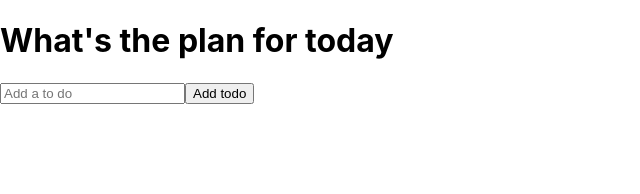
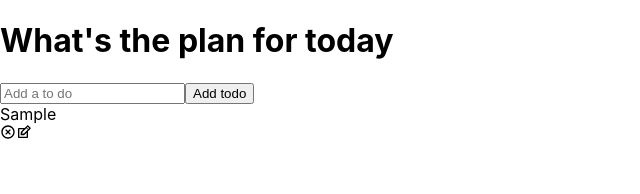
Before and after one commit to DjangoKerger/todolist2, a React (Create React App) app in the folder marchtodo/: page / in a window 1280 px wide. Both pictures are taken after typing "Sample" into the empty fields and a click on the button "Add todo". Shown: the top 194 px of the page, without its empty margins (0-640 px from the left). Built offline with nearby package versions, Linux system fonts and the light colour scheme.

Commit message:
delete button and edit button added

```diff
--- a/marchtodo/src/components/Todo.js
+++ b/marchtodo/src/components/Todo.js
@@ -0,0 +1,44 @@
+import React, { useState } from 'react';
+import TodoForm from './TodoForm';
+import { RiCloseCircleLine } from 'react-icons/ri';
+import { TiEdit } from 'react-icons/ti'
+
+const Todo = ({ todos, completeTodo, removeTodo, updateTodo }) => {
+
+    const [edit, setEdit] = useState({
+        id: null,
+        value:''
+    });
+
+    const submitUpdate = value => {
+        updateTodo(edit.id, value)
+        setEdit({
+            id: null,
+            value: ''
+        });
+    };
+
+    if(edit.id) {
+        return <TodoForm edit={edit} onSubmit={submitUpdate} />
+    }
+
+    return todos.map((todo, index)=>(
+        <div className={
+            todo.isComplete ? 'todo-row complete':'todo-row'} key={index}
+            >
+                <div key={todo.id} onClick={() => completeTodo(todo.id)}>
+                    {todo.text}
+            </div>
+            <div className='icons'>
+              <RiCloseCircleLine
+                  onClick={() => removeTodo(todo.id)}
+                  className='delete-icon'
+              />
+              <TiEdit onClick={() => setEdit(todo.id)}
+                  className='edit-icon'/>
+            </div>
+        </div>
+    ));
+};
+
+export default Todo;
--- a/marchtodo/src/components/TodoList.js
+++ b/marchtodo/src/components/TodoList.js
@@ -1,5 +1,6 @@
 import React, { useState } from 'react';
-import TodoForm from './TodoForm'
+import TodoForm from './TodoForm';
+import Todo from './Todo';
 
 const TodoList = () => {
     const [todos,setTodos] = useState([])
@@ -12,11 +13,42 @@
         const newTodos = [todo, ...todos]
 
         setTodos(newTodos)
+    };
+
+    const updateTodo = (todoId, newValue) => {
+        if(!newValue.text ||/^\s*$/.test(newValue.text)) {
+            return
+        }
+        setTodos(prev => prev.map(item => (item.id === todoId ? newValue : item)));
+
     }
+
+    const removeTodo = id => {
+        const removeArr = [...todos].filter(todo => todo.id !== id)
+
+        setTodos(removeArr)
+    }
+
+    const completeTodo = id => {
+        let updatedTodos = todos.map(todo => {
+            if (todo.id === id) {
+                todo.isComplete = !todo.isComplete
+            }
+            return todo;
+        })
+    }
+
+
     return (
         <div>
             <h1>What's the plan for today</h1>
             <TodoForm onSubmit={addTodo} />
+            <Todo
+                todos={todos}
+                completeTodo={completeTodo}
+                removeTodo={removeTodo}
+                updateTodo={updateTodo}
+            />
         </div>
     )
 }
```
